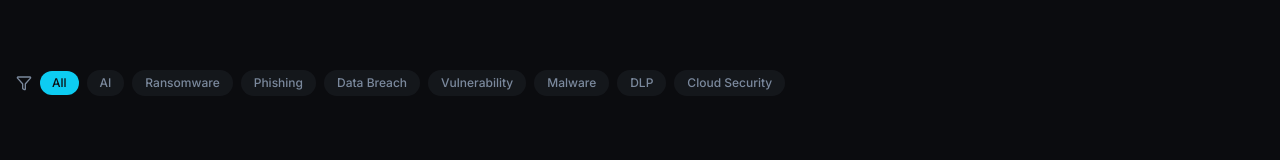
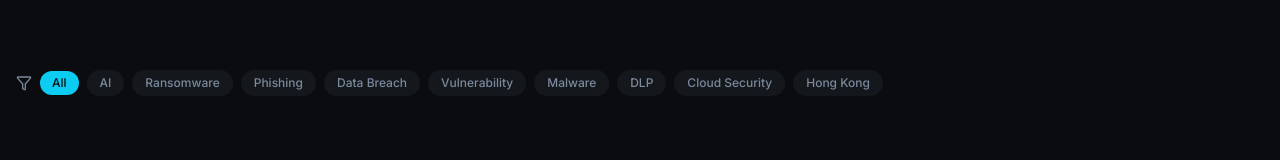
Before and after one commit to NextGuard-hk/nextguard-website, a Next.js app: page /news-feed in a window 1280 px wide. Shown: the part 356-516 px from the top of the page. Built offline with nearby package versions, Linux system fonts and the light colour scheme; no server answers.

Commit message:
Add date+source to news cards, Hong Kong tag filter to news feed UI

```diff
--- a/components/news-feed-page.tsx
+++ b/components/news-feed-page.tsx
@@ -5,7 +5,7 @@ import { AnimateIn } from "./animate-in"
 import { ArrowUpRight, Rss, Shield, Filter, Loader2 } from "lucide-react"
 import { useEffect, useState } from "react"
 interface NewsArticle { id: string; title: string; summary: string; url: string; source: string; publishedAt: string; tags: string[]; importance: "high"|"medium"|"low" }
-const tagColors: Record<string,string> = { AI:"bg-purple-500/10 text-purple-400 border-purple-500/20", Ransomware:"bg-red-500/10 text-red-400 border-red-500/20", Phishing:"bg-orange-500/10 text-orange-400 border-orange-500/20", "Data Breach":"bg-yellow-500/10 text-yellow-400 border-yellow-500/20", Vulnerability:"bg-rose-500/10 text-rose-400 border-rose-500/20", Malware:"bg-red-600/10 text-red-500 border-red-600/20", DLP:"bg-primary/10 text-primary border-primary/20", "Cloud Security":"bg-sky-500/10 text-sky-400 border-sky-500/20", Cybersecurity:"bg-accent/10 text-accent border-accent/20" }
+const tagColors: Record<string,string> = { AI:"bg-purple-500/10 text-purple-400 border-purple-500/20", Ransomware:"bg-red-500/10 text-red-400 border-red-500/20", Phishing:"bg-orange-500/10 text-orange-400 border-orange-500/20", "Data Breach":"bg-yellow-500/10 text-yellow-400 border-yellow-500/20", Vulnerability:"bg-rose-500/10 text-rose-400 border-rose-500/20", Malware:"bg-red-600/10 text-red-500 border-red-600/20", DLP:"bg-primary/10 text-primary border-primary/20", "Cloud Security":"bg-sky-500/10 text-sky-400 border-sky-500/20", Cybersecurity:"bg-accent/10 text-accent border-accent/20", "Hong Kong":"bg-emerald-500/10 text-emerald-400 border-emerald-500/20" }
 const importBadge: Record<string,string> = { high:"bg-red-500/20 text-red-400", medium:"bg-yellow-500/20 text-yellow-400", low:"bg-muted text-muted-foreground" }
 function timeAgo(d: string) { const s=Math.floor((Date.now()-new Date(d).getTime())/1000); if(s<60)return"just now"; if(s<3600)return`${Math.floor(s/60)}m ago`; if(s<86400)return`${Math.floor(s/3600)}h ago`; if(s<604800)return`${Math.floor(s/86400)}d ago`; return new Date(d).toLocaleDateString("en-US",{month:"short",day:"numeric"}) }
 export function NewsFeedPage() {
@@ -27,7 +27,7 @@ export function NewsFeedPage() {
       setArticles(d.items||[]); setTotal(d.total||0)
     } catch { setArticles([]) } finally { setLoading(false) }
   }
-  const tags=["AI","Ransomware","Phishing","Data Breach","Vulnerability","Malware","DLP","Cloud Security"]
+  const tags=["AI","Ransomware","Phishing","Data Breach","Vulnerability","Malware","DLP","Cloud Security","Hong Kong"]
   const tp=Math.ceil(total/ps)
   const hdr:Record<string,{title:string;subtitle:string}>={en:{title:"AI Cybersecurity News Feed",subtitle:"Real-time AI-curated cybersecurity intelligence from trusted sources"},"zh-TW":{title:"AI \u7db2\u7d61\u5b89\u5168\u65b0\u805e",subtitle:"\u5373\u6642 AI \u7be9\u9078\u5168\u7403\u53ef\u4fe1\u4f86\u6e90\u7684\u7db2\u7d61\u5b89\u5168\u60c5\u5831"},"zh-CN":{title:"AI \u7f51\u7edc\u5b89\u5168\u65b0\u95fb",subtitle:"\u5b9e\u65f6 AI \u7b5b\u9009\u5168\u7403\u53ef\u4fe1\u6765\u6e90\u7684\u7f51\u7edc\u5b89\u5168\u60c5\u62a5"}}
   const h=hdr[language]||hdr.en
```
